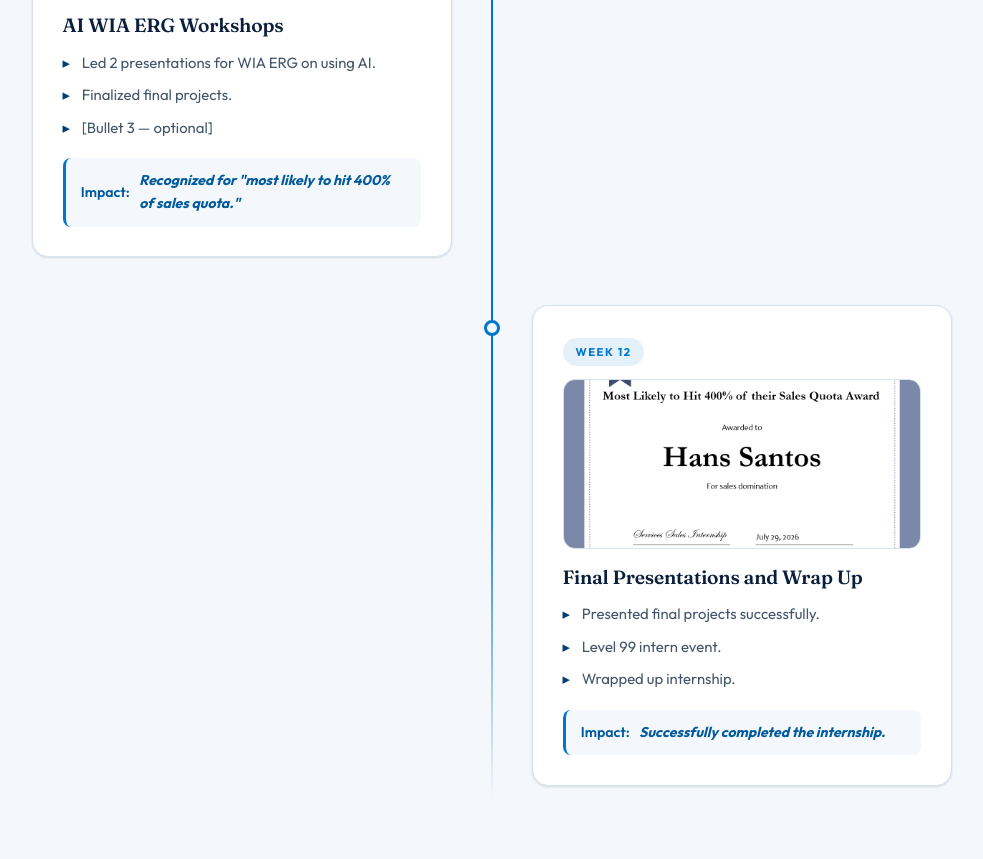
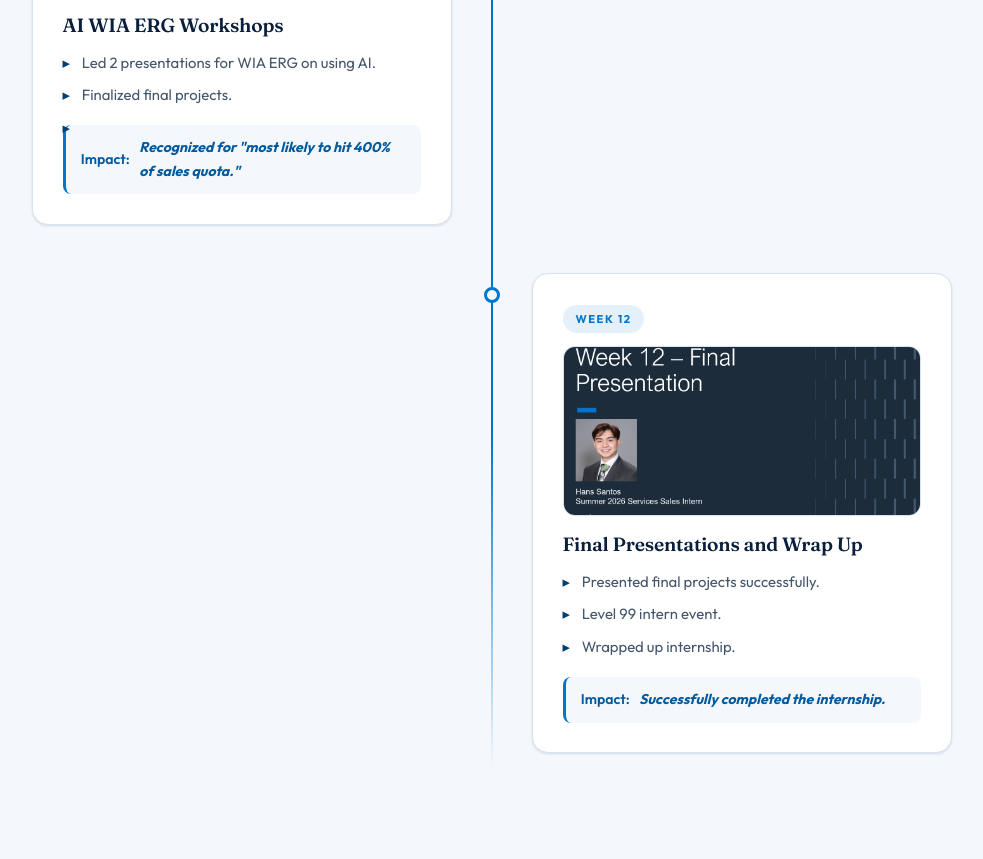
Before and after one commit to sioxu/hdsantos143, a plain HTML site: page index.html in a window 1280 px wide. Shown: the part 8177-9036 px from the top of the page, without its empty margins (148-1131 px from the left). Drawn offline with Linux system fonts and the light colour scheme.

Commit message:
Update index.html

```diff
--- a/index.html
+++ b/index.html
@@ -656,7 +656,7 @@
                             <img class="exp-photo" src="Presentation.jpg" alt="Photo from Week 11 of Hans Santos's Dell internship"
                                  onerror="this.outerHTML='&lt;div class=&quot;exp-photo-ph&quot; role=&quot;img&quot; aria-label=&quot;Week 11 photo placeholder&quot;&gt;&lt;div&gt;&lt;span class=&quot;ph-icon&quot;&gt;📷&lt;/span&gt;Add &lt;code&gt;assets/week-11.jpg&lt;/code&gt;&lt;/div&gt;&lt;/div&gt;';">
                             <h3 class="exp-title">AI WIA ERG Workshops</h3>
-                            <ul class="exp-bullets"><li>Led 2 presentations for WIA ERG on using AI.</li><li>Finalized final projects.</li><li>[Bullet 3 — optional]</li></ul>
+                            <ul class="exp-bullets"><li>Led 2 presentations for WIA ERG on using AI.</li><li>Finalized final projects.</li><li></li></ul>
                             <p class="exp-metric"><span class="metric-label">Impact:</span> <span class="metric-value">Recognized for "most likely to hit 400% of sales quota."</span></p>
                         </div>
                     </article>
@@ -664,7 +664,7 @@
                     <article class="exp-item" id="week-12">
                         <div class="exp-card">
                             <span class="exp-week">Week 12</span>
-                            <img class="exp-photo" src="superlative.png" alt="Photo from Week 12 of Hans Santos's Dell internship"
+                            <img class="exp-photo" src="Week12.png" alt="Photo from Week 12 of Hans Santos's Dell internship"
                                  onerror="this.outerHTML='&lt;div class=&quot;exp-photo-ph&quot; role=&quot;img&quot; aria-label=&quot;Week 12 photo placeholder&quot;&gt;&lt;div&gt;&lt;span class=&quot;ph-icon&quot;&gt;📷&lt;/span&gt;Add &lt;code&gt;assets/week-12.jpg&lt;/code&gt;&lt;/div&gt;&lt;/div&gt;';">
                             <h3 class="exp-title">Final Presentations and Wrap Up</h3>
                             <ul class="exp-bullets">
```
